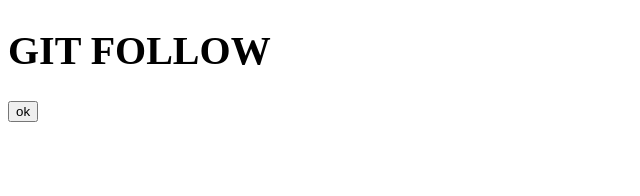
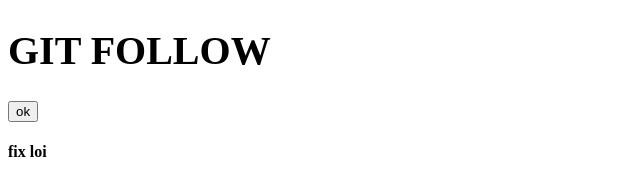
Before and after one commit to tuananh0222222222/demo, a plain HTML site: page index.html in a window 1280 px wide. Shown: the full height of the page, 0-640 px from the left. Drawn offline with Linux system fonts and the light colour scheme.

Commit message:
#4 - hot fixed

```diff
--- a/index.html
+++ b/index.html
@@ -9,5 +9,6 @@
 <body>
     <h1>GIT FOLLOW</h1>
     <button>ok</button>
+    <h4>fix loi</h4>
 </body>
 </html>
```
